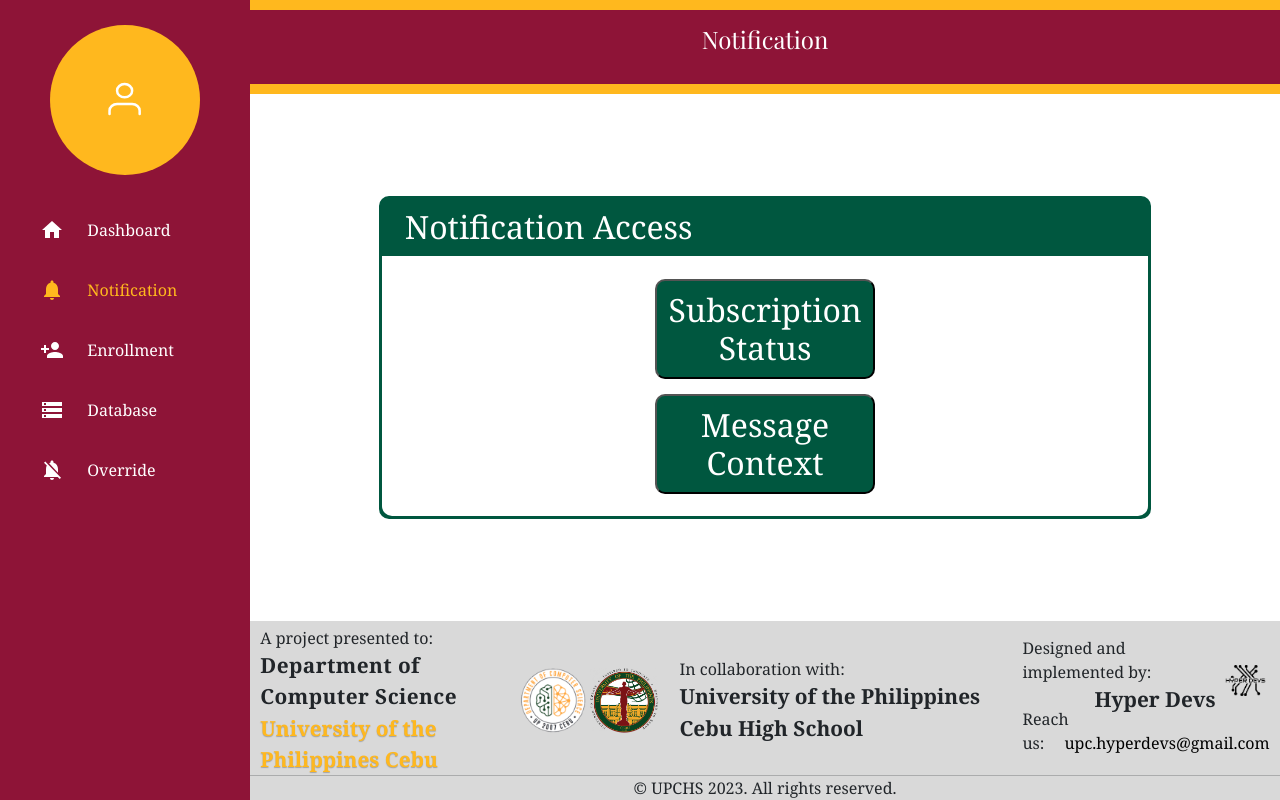
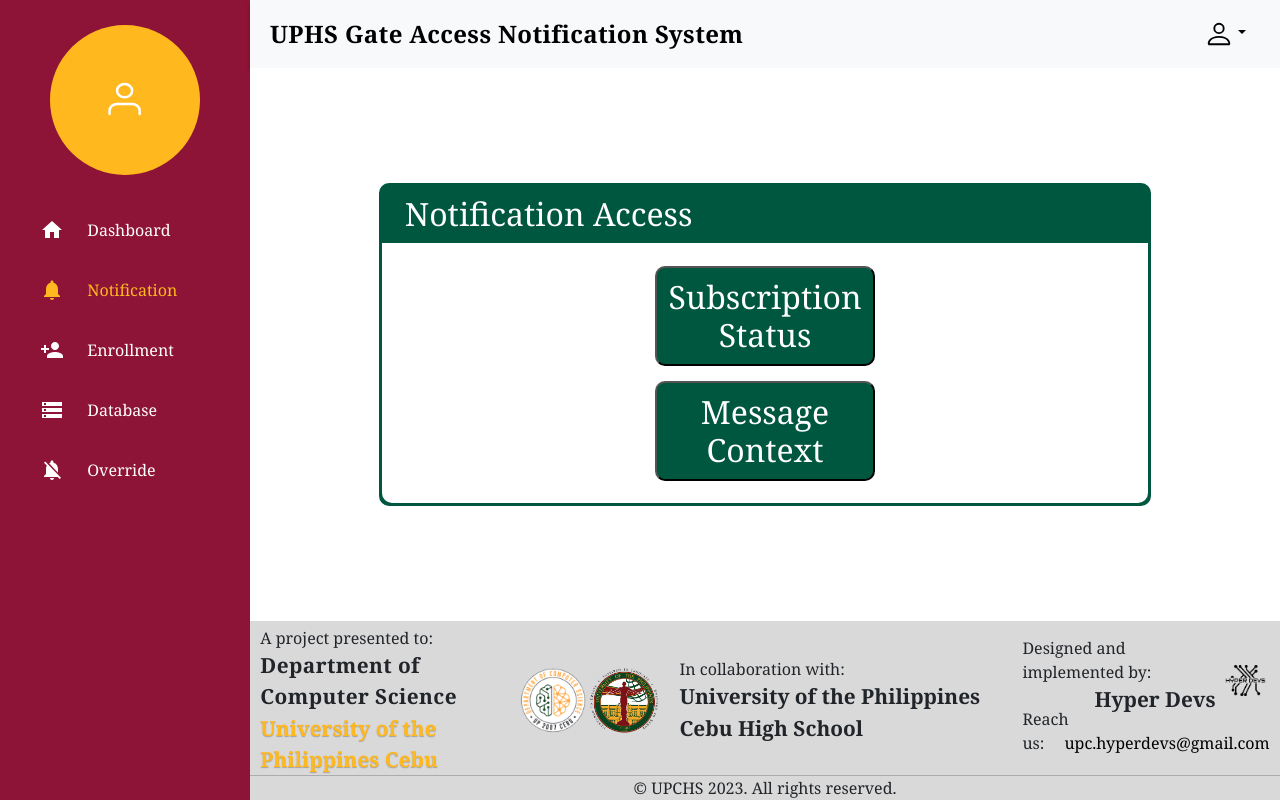
Before and after one commit to Hyper-Devs/Hyper-Devs, a React (Create React App) app in the folder client/: page /notification in a window 1280 px wide. Built offline with nearby package versions, Linux system fonts and the light colour scheme.

Commit message:
changes to modals

```diff
--- a/client/src/Components/Modal/modal.jsx
+++ b/client/src/Components/Modal/modal.jsx
@@ -24,11 +24,11 @@ function Modal({ title, body }) {
         Launch demo modal
       </button>
 
-      <div className={`modal fade ${showModal ? 'show' : ''}`} tabIndex="-1" role="dialog" aria-labelledby="exampleModal" aria-modal="true" style={{ display: `${showModal ? 'block' : 'none'}` }} data-bs-backdrop="static" data-bs-keyboard="false">
+      <div className={`modal fade ${showModal ? 'show' : ''}`} tabIndex="-1" role="dialog" aria-labelledby="Modal" aria-modal="true" style={{ display: `${showModal ? 'block' : 'none'}` }} data-bs-backdrop="static" data-bs-keyboard="false">
         <div className="modal-dialog ">
           <div className="modal-content">
             <div className="modal-header">
-              <h1 className="modal-title fs-5" id="exampleModalLabel">{title}</h1>
+              <h1 className="modal-title fs-5" id="ModalLabel">{title}</h1>
               <button type="button" className="btn-close" onClick={handleCloseModal} aria-label="Close"></button>
             </div>
             <div className="modal-body">
--- a/client/src/Pages/Notification/Notification.jsx
+++ b/client/src/Pages/Notification/Notification.jsx
@@ -5,7 +5,7 @@ import NotificationBox from "../../Components/Notification/notificationBox";
 import MessageContext from "../../Components/Notification/messageContext";
 import PageTitle from "../../Components/PageTitle";
 import Footer from '../../Components/footer'
-
+import Header2 from "../../Components/Database/Header/Header2";
 function Notification() {
   const [active, setActive] = useState("notifBox");
 
@@ -18,7 +18,8 @@ function Notification() {
       <Sidebar/>
       <div className="notification-content-container">
       <div className="notification-content">
-        <PageTitle pageName={"Notification"}/>
+        <Header2/>
+        {/* <PageTitle pageName={"Notification"}/> */}
 
         {active == "notifBox" && <NotificationBox onButtonClick={handleButtonClick} />}
         {active === "msgContext" && <MessageContext onButtonClick={handleButtonClick} />}
```
